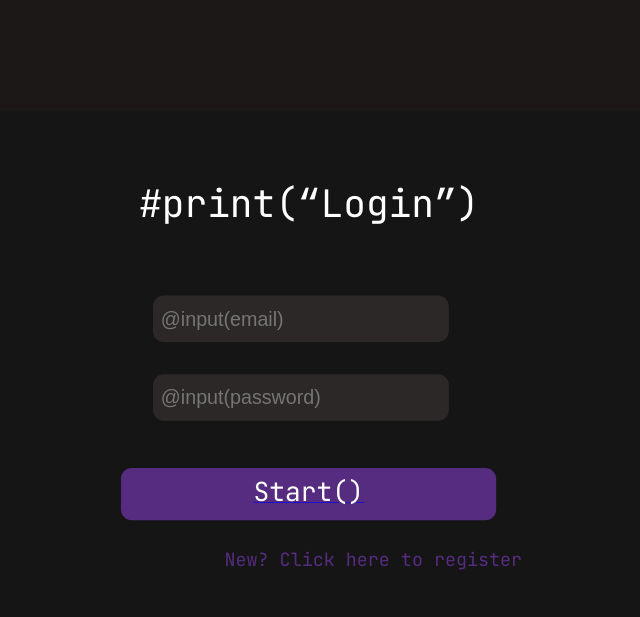
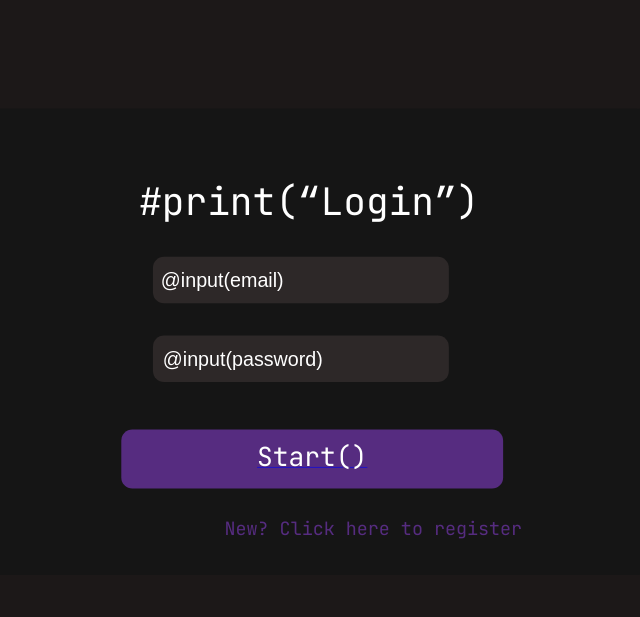
Before and after one commit to PYninjaAlex/PyBrains, a Django app: page / in a window 1280 px wide. Shown: the top 617 px of the page, without its empty margins (338-978 px from the left). Run offline with Django 4.2, Linux system fonts and the light colour scheme.

Commit message:
Updated login.css.

```diff
--- a/static/styles/login.css
+++ b/static/styles/login.css
@@ -16,7 +16,7 @@ body {
 .main {
     position: relative;
     width: 954px;
-    height: 696px;
+    height: 640px;
     background: #151515;
     border-radius: 17px;
     margin: auto; /* Added this line */
@@ -44,7 +44,7 @@ body {
     width: 451px;
     height: 71px;
 
-    margin-top: 250px;
+    margin-top: 200px;
     margin-left: 250px;
 
     background: #2D2828;
@@ -52,7 +52,7 @@ body {
 }
 
 .password_section {
-    padding: 12px;
+    padding: 15px;
     width: 451px;
     height: 71px;
 
@@ -64,7 +64,7 @@ body {
 }
 
 .start_section {
-    padding: 10px;
+    padding: 15px;
     width: 552px;
     height: 60px;
 
@@ -116,3 +116,25 @@ a:hover {
     text-decoration: none;
     color:#000000;
 }
+
+::-webkit-input-placeholder {
+   color: #FFFFFF;
+}
+:-moz-placeholder {
+   color: #FFFFFF;
+}
+::-moz-placeholder {
+   color: #FFFFFF;
+}
+:-ms-input-placeholder {
+   color: #FFFFFF;
+}
+
+input::-webkit-input-placeholder       {opacity: 1; transition: opacity 0.3s ease;}
+input::-moz-placeholder                {opacity: 1; transition: opacity 0.3s ease;}
+input:-moz-placeholder                 {opacity: 1; transition: opacity 0.3s ease;}
+input:-ms-input-placeholder            {opacity: 1; transition: opacity 0.3s ease;}
+input:focus::-webkit-input-placeholder {opacity: 0; transition: opacity 0.3s ease;}
+input:focus::-moz-placeholder          {opacity: 0; transition: opacity 0.3s ease;}
+input:focus:-moz-placeholder           {opacity: 0; transition: opacity 0.3s ease;}
+input:focus:-ms-input-placeholder      {opacity: 0; transition: opacity 0.3s ease;}
```
